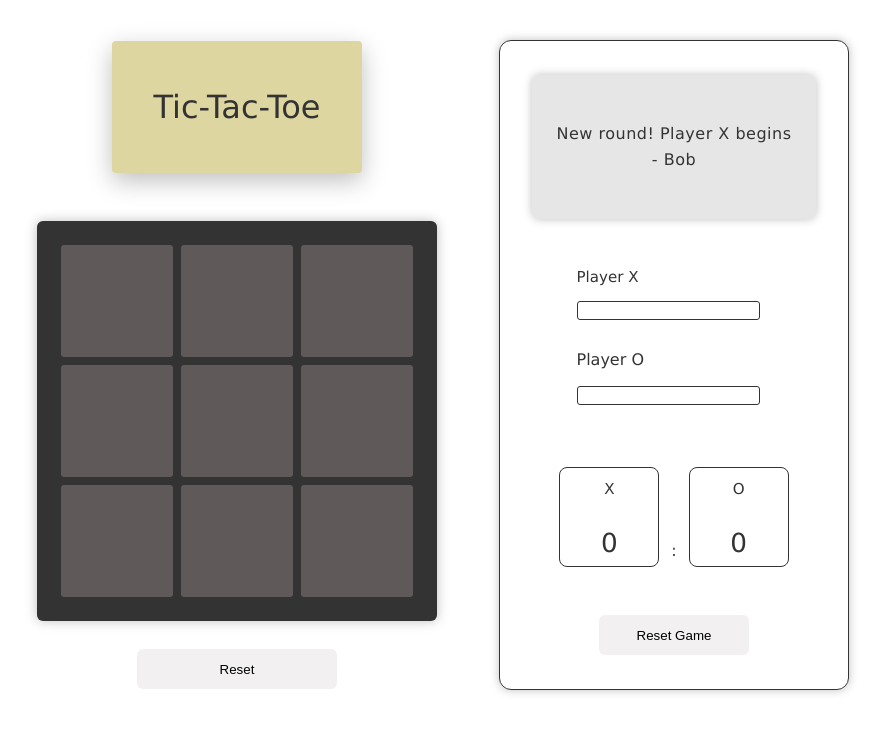
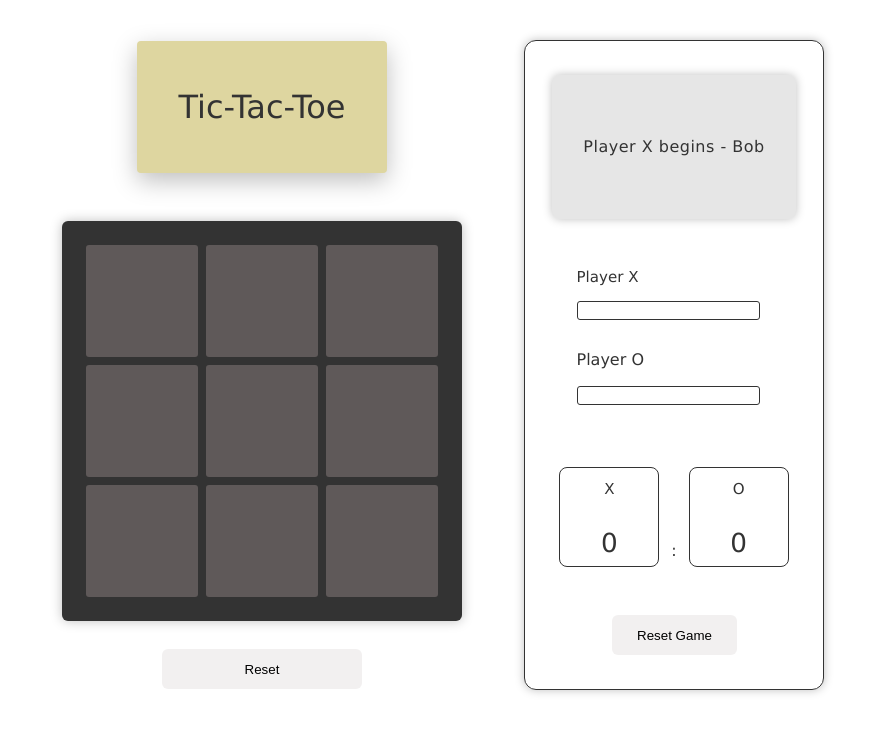
Before and after one commit to KondraShar/Tic-Tac-Toe, a plain HTML site: page index.html in a window 1280 px wide. Both pictures are taken after a click on the button "Reset". Shown: the whole page, without its empty margins (362-1246 px from the left). Drawn offline with Linux system fonts and the light colour scheme.

Commit message:
Bug: Fix game logic and display

```diff
--- a/logic.js
+++ b/logic.js
@@ -106,17 +106,15 @@ const displayController = (() => {
 
         if (gameboardObject.checkWinner()) {
             currentPlayer.increaseScore();
+            game.setNextStarter(currentPlayer);
             playerScoreDisplayX.textContent = playerX.getScore();
             playerScoreDisplayO.textContent = playerO.getScore();
-            handleInfoBoxMessage(`${currentPlayer.getName()} wins this round! 🎉`);
-            game.setGameCompleted(true);
-            disableClicks();
-        return;
+            finishRound(`${currentPlayer.getName()} wins this round! 🎉`);
+            return;
         }
 
         if (gameboardObject.isFull()) {
-            handleInfoBoxMessage("It's a draw!");
-            disableClicks();
+            finishRound("It's a draw!");
             return;
         }
 
@@ -126,7 +124,23 @@ const displayController = (() => {
         handleInfoBoxMessage(`Your turn ${nextPlayer.getStamp()} - ${nextPlayer.getName()}`);
     };
 
+    const finishRound = (roundMessage) => {
+        disableClicks();
+
+        if (game.endRound()) {
+            const winner = game.getGameWinner();
+            const score = `${playerX.getScore()} : ${playerO.getScore()}`;
+            handleInfoBoxMessage(winner
+                ? `${winner.getName()} wins the game ${score}! 🎉🎉🎉`
+                : `The game ends in a draw ${score}!`);
+        } else {
+            handleInfoBoxMessage(roundMessage);
+        }
+    };
+
     const handleGameboardReset = () => {
+        if (game.getGameCompleted()) return;
+
         gameboardObject.reset();
         render();
         enableClicks();
@@ -142,8 +156,6 @@ const displayController = (() => {
 
         playerScoreDisplayX.textContent = playerX.getScore();
         playerScoreDisplayO.textContent = playerO.getScore();
-
-        infoBox.textContent = "Welcome to TicTacToe!<br>Play 5 rounds";
 
         gameboardObject.reset();
         enableClicks();
@@ -221,15 +233,11 @@ const playerO = player("Alice", "O");
 const game = (() => {
 
     const roundsInGame = 3;
-    let round = 0;
     const players = [playerX, playerO];
     let currentPlayer = playerX;
     let gameCompleted = false;
 
     const getPlayers = () => players;
-
-    const getRound = () => round;
-    const increaseRound = () => round++;
 
     const getCurrentPlayer = () => currentPlayer;
     const getCurrentPlayerName = () => currentPlayer.getName();
@@ -243,33 +251,50 @@ const game = (() => {
 
 
 
+    let introTimer = null;
+
+    let nextStarter = playerX;
+
+    const setNextStarter = (player) => { nextStarter = player; };
+
     const startGame = () => {
-        currentPlayer = playerX;
-        round = 0;
+        clearTimeout(introTimer);
+        nextStarter = playerX;
+        currentPlayer = nextStarter;
+        gameCompleted = false;
         displayController.setStartResetGameBtn("Reset Game");
-        displayController.handleInfoBoxMessage(`Welcome to TicTacToe! Play ${roundsInGame} rounds to win :)`);
-
-        setTimeout(() => {
-            displayController.handleInfoBoxMessage(`Player X begins -> that's you, ${playerX.getName()}!`);
-        }, 3800);
+        displayController.handleInfoBoxMessage(`Welcome to TicTacToe! First to ${roundsInGame} wins :)`);
+        introTimer = setTimeout(() => {
+            displayController.handleInfoBoxMessage(
+                `Player ${currentPlayer.getStamp()} begins - ${currentPlayer.getName()}!`);
+        }, 1500);
     };
 
     const startRound = () => {
-
-        if (round < roundsInGame ) {
-            gameCompleted = false;
-            displayController.handleInfoBoxMessage(`New round! Player ${currentPlayer.getStamp()} begins - ${currentPlayer.getName()}`);
-            round++;
-        } else {
-            displayController.handleInfoBoxMessage(`${currentPlayer.getName()} wins the game with all ${roundsInGame} rounds! 🎉🎉🎉`);
-        }
+        clearTimeout(introTimer);
+        currentPlayer = nextStarter;
+        displayController.handleInfoBoxMessage(
+            `Player ${currentPlayer.getStamp()} begins - ${currentPlayer.getName()}`);
     };
 
+    const endRound = () => {
+        // first player to reach roundsInGame wins ends the game
+        if (playerX.getScore() >= roundsInGame || playerO.getScore() >= roundsInGame) gameCompleted = true;
+        return gameCompleted;
+    };
 
+    const getGameWinner = () => {
+        if (playerX.getScore() > playerO.getScore()) return playerX;
+        if (playerO.getScore() > playerX.getScore()) return playerO;
+        return null; // draw
+    };
 
+    return {
+        startGame, startRound, endRound, getGameWinner, getGameCompleted,
+        getCurrentPlayer, getCurrentPlayerName, switchCurrentPlayer,
+        setNextStarter
+    };
 
-
-    return { startGame, startRound, getCurrentPlayer, getCurrentPlayerName, switchCurrentPlayer, setGameCompleted };
 })();
 
 const playGame = game.startGame();
--- a/style.css
+++ b/style.css
@@ -86,8 +86,7 @@ main {
 
 
 section {
-    min-width: 250px;
-    max-width: 300px;
+    width: 250px;
     height: 600px;
     border: 1.42px solid #333333;
     border-radius: 12px;
```
